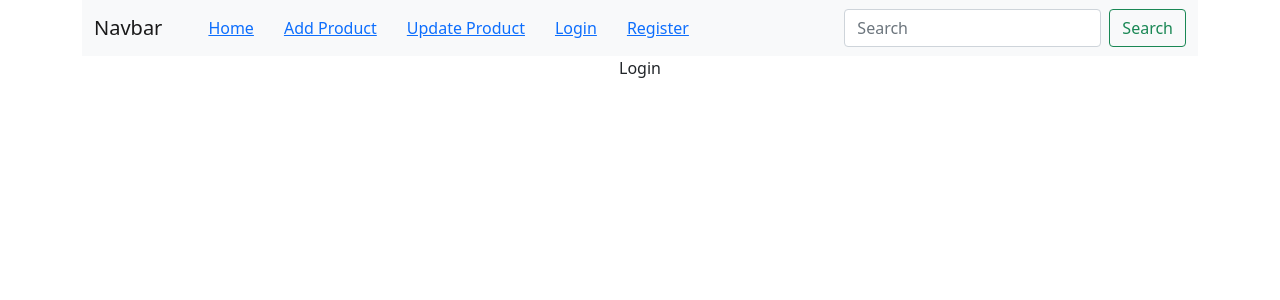
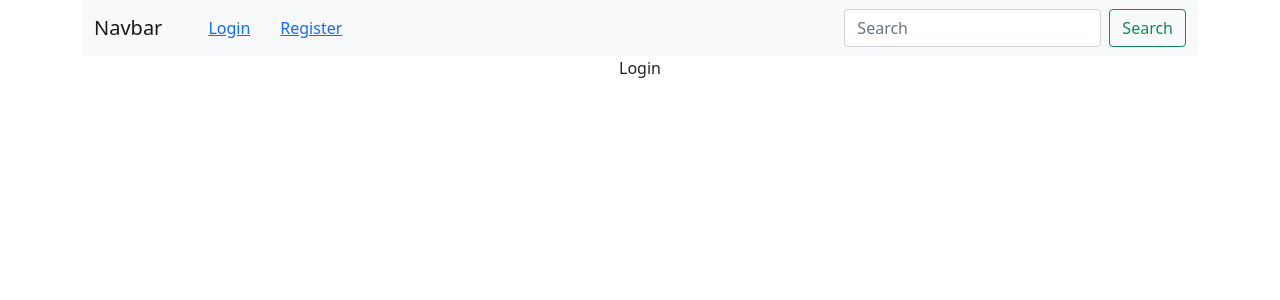
Before and after one commit to Remonhasan/react-ecomBox, a React (Create React App) app: page /login in a window 1280 px wide. Shown: the top 300 px of the page. Built offline with nearby package versions, Linux system fonts and the light colour scheme.

Commit message:
added-protected-route

```diff
--- a/src/components/Backend/Pages/Layout/Header.js
+++ b/src/components/Backend/Pages/Layout/Header.js
@@ -13,11 +13,22 @@ const Header = () => {
             </button>
             <div className="collapse navbar-collapse" id="navbarSupportedContent">
               <ul className="navbar-nav me-auto mb-2 nav-bar-wrapper mb-lg-0">
-                <Link to="/home">Home</Link>
-                <Link to="/add">Add Product</Link>
-                <Link to="/update">Update Product</Link>
-                <Link to="/login">Login</Link>
-                <Link to="/register">Register</Link>
+
+                {/* if user logged in  */}
+
+                {localStorage.getItem('user-info') ?
+                  <>
+                    <Link to="/home">Home</Link>
+                    <Link to="/add">Add Product</Link>
+                    <Link to="/update">Update Product</Link>
+                  </>
+                  :
+                  <>
+                    <Link to="/login">Login</Link>
+                    <Link to="/register">Register</Link>
+                  </>
+                }
+
               </ul>
               <form className="d-flex">
                 <input className="form-control me-2" type="search" placeholder="Search" aria-label="Search"></input>
--- a/src/components/Backend/Pages/Product/AddProduct.js
+++ b/src/components/Backend/Pages/Product/AddProduct.js
@@ -1,8 +1,12 @@
 import React from 'react'
+import Header from '../Layout/Header'
 
 const AddProduct = () => {
   return (
-    <div>AddProduct</div>
+    <div>
+      <Header />
+      AddProduct
+    </div>
   )
 }
 
--- a/src/components/Backend/Pages/Product/UpdateProduct.js
+++ b/src/components/Backend/Pages/Product/UpdateProduct.js
@@ -1,8 +1,12 @@
 import React from 'react'
+import Header from '../Layout/Header'
 
 function UpdateProduct() {
   return (
-    <div>UpdateProduct</div>
+    <div>
+      <Header />
+      UpdateProduct
+    </div>
   )
 }
 
--- a/src/components/Frontend/Pages/Login.js
+++ b/src/components/Frontend/Pages/Login.js
@@ -1,8 +1,12 @@
 import React from 'react'
+import Header from '../../Backend/Pages/Layout/Header'
 
 const Login = () => {
   return (
-    <div>Login</div>
+    <div>
+      <Header />
+      Login
+    </div>
   )
 }
 
--- a/src/components/Frontend/Pages/Register.js
+++ b/src/components/Frontend/Pages/Register.js
@@ -1,5 +1,6 @@
 import React, { useState } from 'react'
 import { useNavigate } from 'react-router-dom'
+import Header from '../../Backend/Pages/Layout/Header';
 
 const Register = () => {
 
@@ -25,6 +26,8 @@ const Register = () => {
     history("/add");
   }
   return (
+    <div>
+      <Header/>
     <div className="col-sm-6 offset-sm-3">
       <h1>Sign Up</h1>
       <input type="text" className="form-control" value={name} onChange={(e) => setName(e.target.value)} placeholder="Enter Name"></input>
@@ -36,6 +39,7 @@ const Register = () => {
       <button className="btn btn-primary" onClick={signUp}>Sign Up</button>
 
     </div>
+    </div>
   )
 }
 
--- a/src/components/Main.js
+++ b/src/components/Main.js
@@ -1,6 +1,5 @@
 import React from 'react'
 import { BrowserRouter as Router, Route, Routes } from 'react-router-dom';
-import Header from './Backend/Pages/Layout/Header';
 import Login from './Frontend/Pages/Login';
 import Register from './Frontend/Pages/Register';
 import AddProduct from './Backend/Pages/Product/AddProduct';
@@ -10,7 +9,6 @@ export const Main = () => {
   return (
     <div>
       <Router>
-        <Header />
         <Routes>
           <Route path="/login" element={<Login />} />
           <Route path="/register" element={<Register />} />
```
